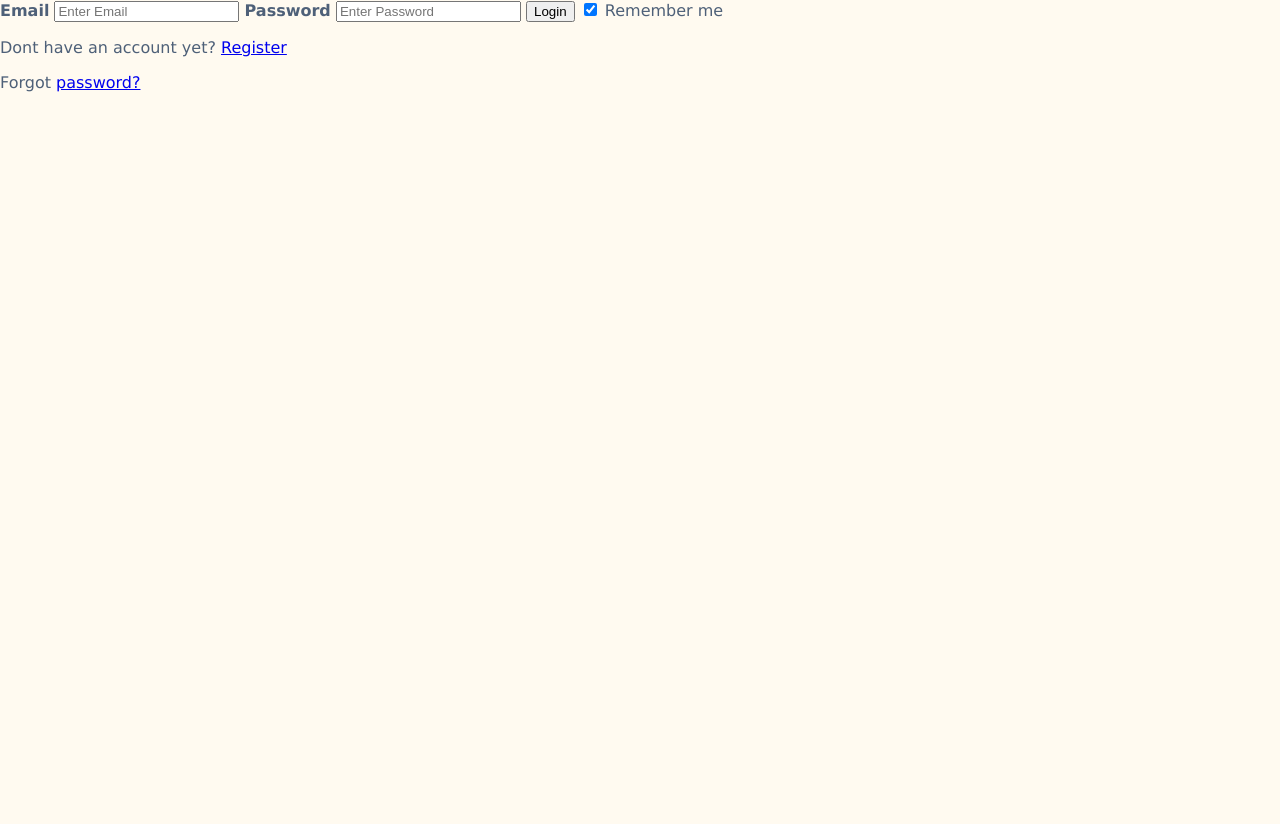
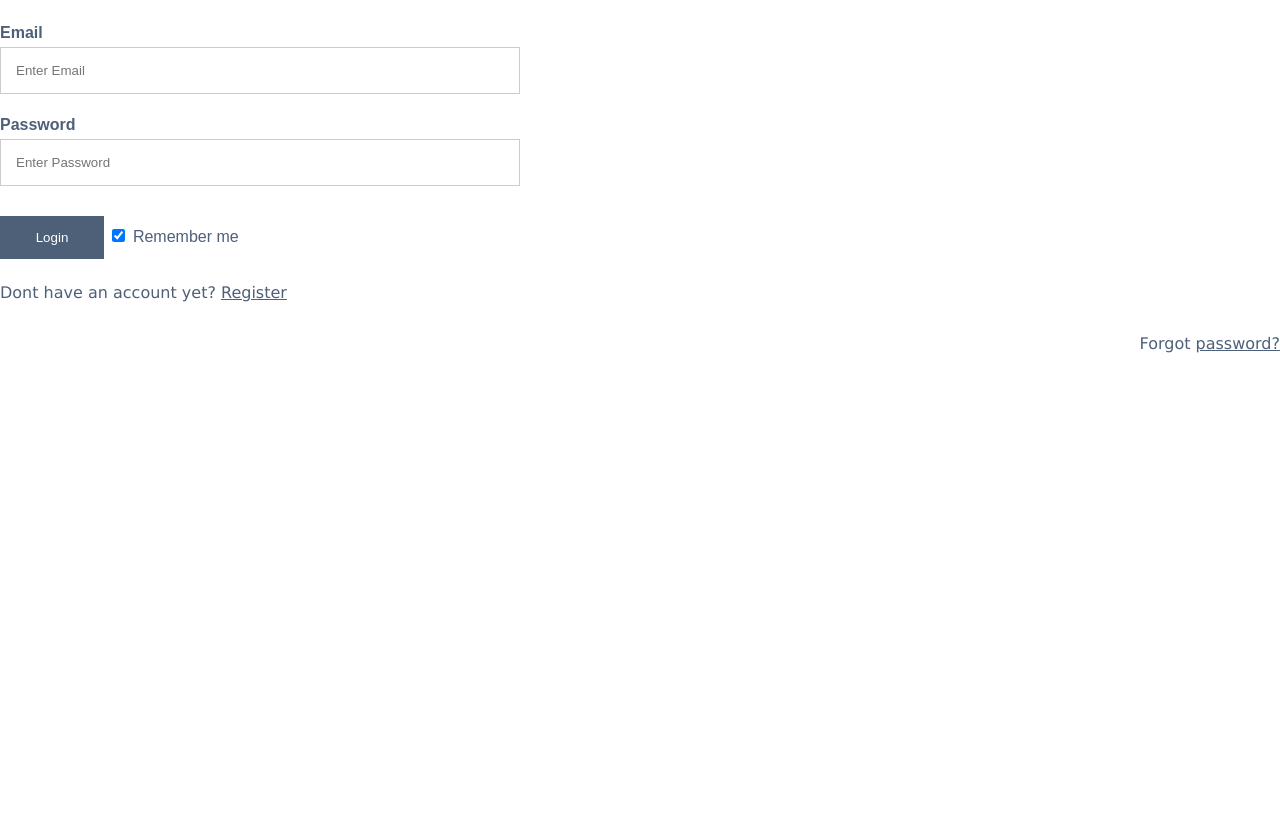
Before and after one commit to Orhon/FlexiDating, a PHP site: page /login.html in a window 1280 px wide. Before the commit the page ends 92 px from the top, so only its background shows below. Run offline with PHP 8.4, Linux system fonts and the light colour scheme.

Commit message:
pushed CSS bieke to Master

```diff
--- a/css/main_css.css
+++ b/css/main_css.css
@@ -1,53 +1,68 @@
 @charset "utf-8";
 /* CSS Document voor Flexidating */
+
+* {
+    box-sizing: border-box;
+}
+
+
+body,
+html {
+    font-family: Verdana, Geneva, sans-serif;
+    margin: 0;
+    padding: 0;
+    background-color: white;
+    color: #4e6078;
+    height: 100%;
+}
 
 @font-face {
     font-family: myFirstFont;
     src: url(../fonts/OratorStd.otf);
 }
 
-body,
-html {
-    font-family: Verdana, Geneva, sans-serif;
-    margin: 0;
-    padding: 0;
-    background-color: floralwhite;
-    color: #4e6078;
-    height: 100%;
+/**** SECTION ****/
+section {
+    margin: 1.5em;
 }
 
-img {
-    border: none;
+section h1 {
+    text-align: center;
 }
 
-/* Responsive Image */
-.responsive {
-    width: 100%;
-    height: auto;
+section a {
+    text-align: center;
+    margin: 10px;
+    display: block;
 }
 
-clear {
-    clear: both;
-}
 
+/**** HEADER IMAGE ****/
+
+/* box voor afbeelding */
 .box {
-
     width: 100%;
-    height: 300px;
+    height: 250px;
     overflow: hidden;
-    text-align: center;
-    color: white;
+    /* text-align: center;
+    color: white;*/
 }
 
 .image-box {
     position: relative;
-    padding-top: 300px;
+    padding-top: 500px;
     margin: 0px auto;
     background: url(../img/flexidatingBanner.jpg) no-repeat center center;
     background-size: cover;
     /*max-width: 768px;*/
     width: 100%;
     height: 100%;
+}
+
+/* Responsive Image */
+.responsive {
+    width: 100%;
+    /*height: auto;*/
 }
 
 /* Place text in the middle of the image */
@@ -66,23 +81,32 @@ clear {
     opacity: 50%;
     display: block;
     margin: 6px;
+}
 
+/**** FORM ****/
+form {
+    width: 520px;
+    font-family: Arial, Helvetica, sans-serif;
+    font-size: 1em;
 }
 
 /**** HEADER ****/
 header {
     background: #4e6078;
-    padding: 15em 2em;
-    font-size: 15px;
-    color: white;
+    padding-top: 0.6em;
+    padding-bottom: 2.5em;
+    /*padding: 15em 2em;*/
 }
 
 header h1 {
+
+
     font-family: Arial, Helvetica, sans-serif;
     font-size: 4em;
     color: white;
     margin: 0.25em 0;
 }
+
 
 /**** FOOTER ****/
 footer {
@@ -91,6 +115,7 @@ footer {
     clear: both;
     text-align: center;
     color: white;
+    font-size: 12px;
 }
 
 
@@ -98,7 +123,8 @@ footer {
 /**** TOPMENU ****/
 
 #topmenu {
-    background: #ededed;
+    background: white;
+    margin: 0px 15px 0px 0px;
 }
 
 #topmenu ul {
@@ -126,24 +152,29 @@ footer {
 #topmenu ul li a:active,
 #topmenu ul li a.actief {
     text-decoration: none;
-    background: #fdc379;
+    background: white;
     color: #4e6078;
 }
 
 
+/**** images ****/
+img {
+    width: 50%;
+    height: 50%;
+    border: none;
+}
+
+img.avatar {
+    width: 40%;
+    border-radius: 50%;
+}
 
 
-/*
-clearfix hack
-http://nicolasgallagher.com/micro?clearfix?hack/
-*/
+/**** clearfix hack ****/
 .clearFix:before,
 .clearFix:after {
     content: " ";
     display: table;
-}
-
-.clearFix:after {
     clear: both;
 }
 
@@ -156,21 +187,222 @@ http://nicolasgallagher.com/micro?clearfix?hack/
     color: #FF0000;
 }
 
-/**** TOPMENU ****/
-#topmenu {
-    text-align: right;
+/* gallerij startpagina */
+.gallery {
+    padding: 1em;
+    overflow: auto;
+    float: clear;
 }
 
-#topmenu ul {
-    list-style-type: none;
-    margin: 0;
-    padding: 0;
+.kopjes {
+    background-color: #4e6078;
+    padding: 0.6em;
+    margin: 0.6em;
+    float: left;
+    width: 30%;
 }
 
-#topmenu ul li {
-    display: inline;
+
+.infokopjes {
+    background: white;
+    display: block;
+    text-align: right;
+    color: #4e6078;
+    width: 150px;
+    height: 220px;
+    float: right;
+    padding: 70px 0
 }
 
-#topmenu ul li a {
+
+
+/**** Full-width input fields ****/
+input[type=text],
+input[type=password] {
+    width: 100%;
+    padding: 12px 20px;
+    margin: 8px 0;
+    display: inline-block;
+    border: 1px solid #ccc;
+    box-sizing: border-box;
+}
+
+
+/**** buttons ****/
+button {
+    background-color: #4e6078;
+    color: white;
+    padding: 14px 20px;
+    margin: 8px 0;
+    border: none;
+    cursor: pointer;
+    width: 20%;
+}
+
+button:hover {
+    opacity: 0.8;
+}
+
+/* Extra styles for the cancel button */
+.cancelbtn {
+    width: auto;
+    padding: 10px 18px;
+    background-color: red;
+}
+
+/* Center the image and position the close button */
+.imgcontainer {
+    text-align: center;
+    margin: 24px 0 12px 0;
+    position: relative;
+}
+
+.container {
+    padding: 16px;
+}
+
+span.psw {
+    float: right;
+    padding-top: 16px;
+}
+
+/* The Close Button (x) */
+.close {
+    position: absolute;
+    right: 25px;
+    top: 0;
+    color: #000;
+    font-size: 35px;
+    font-weight: bold;
+}
+
+.close:hover,
+.close:focus {
+    color: red;
+    cursor: pointer;
+}
+
+
+
+/**** MODEL ****/
+/* The Modal (background) */
+.modal {
+    display: none;
+    /* Hidden by default */
+    position: fixed;
+    /* Stay in place */
+    z-index: 1;
+    /* Sit on top */
+    left: 0;
+    top: 0;
+    width: 100%;
+    /* Full width */
+    height: 100%;
+    /* Full height */
+    overflow: auto;
+    /* Enable scroll if needed */
+    background-color: rgb(0, 0, 0);
+    /* Fallback color */
+    background-color: rgba(0, 0, 0, 0.4);
+    /* Black w/ opacity */
+    padding-top: 60px;
+}
+
+/* Modal Content/Box */
+.modal-content {
+    background-color: #fefefe;
+    margin: 5% auto 15% auto;
+    /* 5% from the top, 15% from the bottom and centered */
+    border: 1px solid #888;
+    width: 80%;
+    /* Could be more or less, depending on screen size */
+}
+
+
+/* Add Zoom Animation */
+.animate {
+    -webkit-animation: animatezoom 0.6s;
+    animation: animatezoom 0.6s
+}
+
+@-webkit-keyframes animatezoom {
+    from {
+        -webkit-transform:
+            scale(0)
+    }
+
+    to {
+        -webkit-transform:
+            scale(1)
+    }
+}
+
+@keyframes animatezoom {
+    from {
+        transform: scale(0)
+    }
+
+    to {
+        transform: scale(1)
+    }
+}
+
+/* Change styles for span and cancel button on extra small screens */
+@media screen and (max-width: 300px) {
+    span.psw {
+        display: block;
+        float: none;
+    }
+
+    .cancelbtn {
+        width: 100%;
+    }
+}
+
+
+
+/* Add padding to containers */
+.container {
+    padding: 16px;
+    background-color: lightgrey;
+}
+
+.inloggen {
+    padding: 16px;
+    background-color: white;
+}
+
+/* Full-width input fields */
+input[type=text],
+input[type=password] {
+    width: 100%;
+    padding: 15px;
+    margin: 5px 0 22px 0;
     display: inline-block;
 }
+
+input[type=text]:focus,
+input[type=password]:focus {
+    background-color: #ddd;
+    outline: none;
+}
+
+/* Overwrite default styles of hr */
+hr {
+    border:
+        1px solid #f1f1f1;
+    margin-bottom:
+        25px;
+}
+
+
+/* Add a blue text color to links */
+a {
+    color: #4e6078;
+}
+
+/* Set a grey background color and center the text of the "sign in" section */
+.signin {
+    background-color: #f1f1f1;
+    text-align: center;
+}
```
